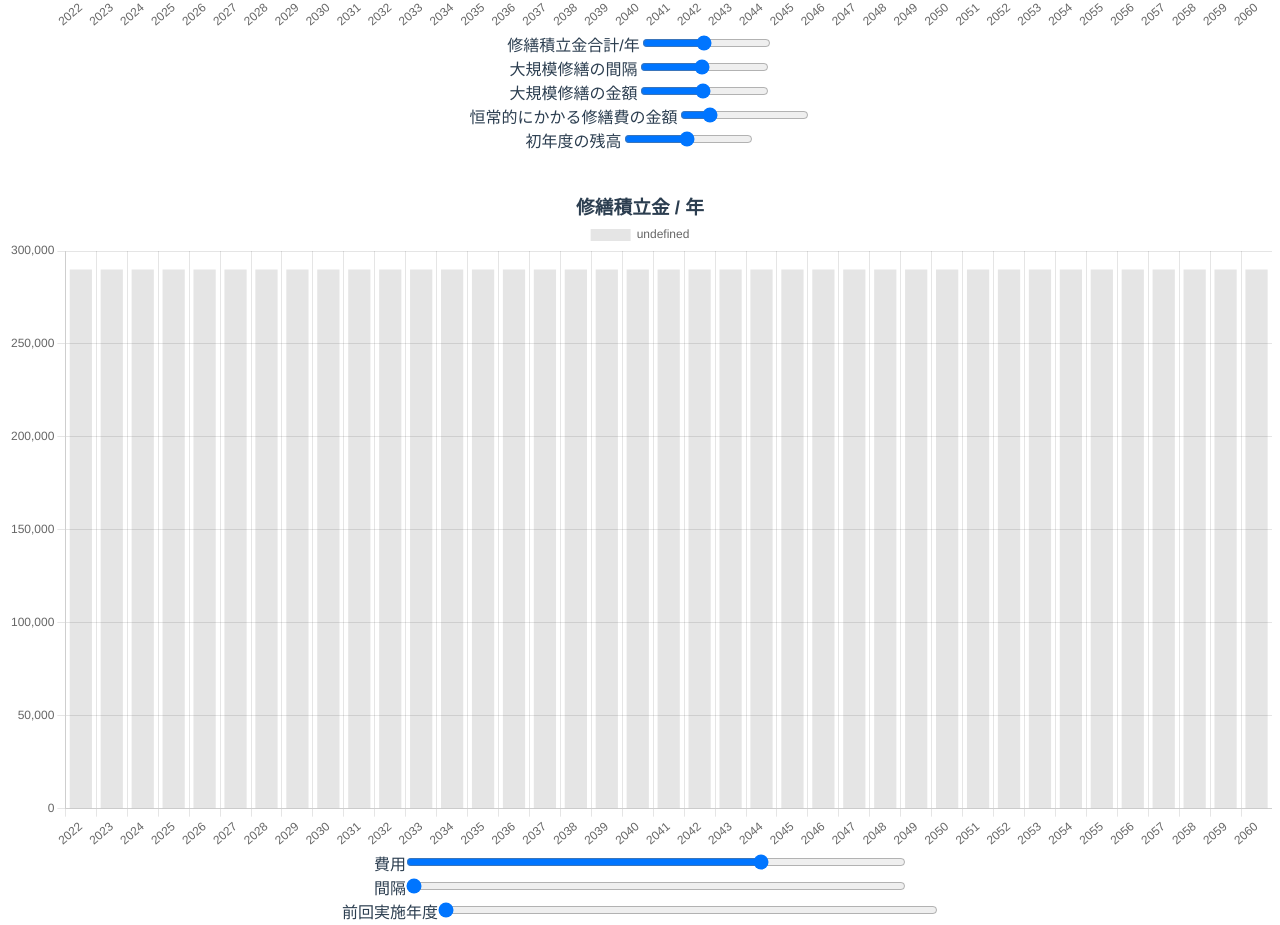
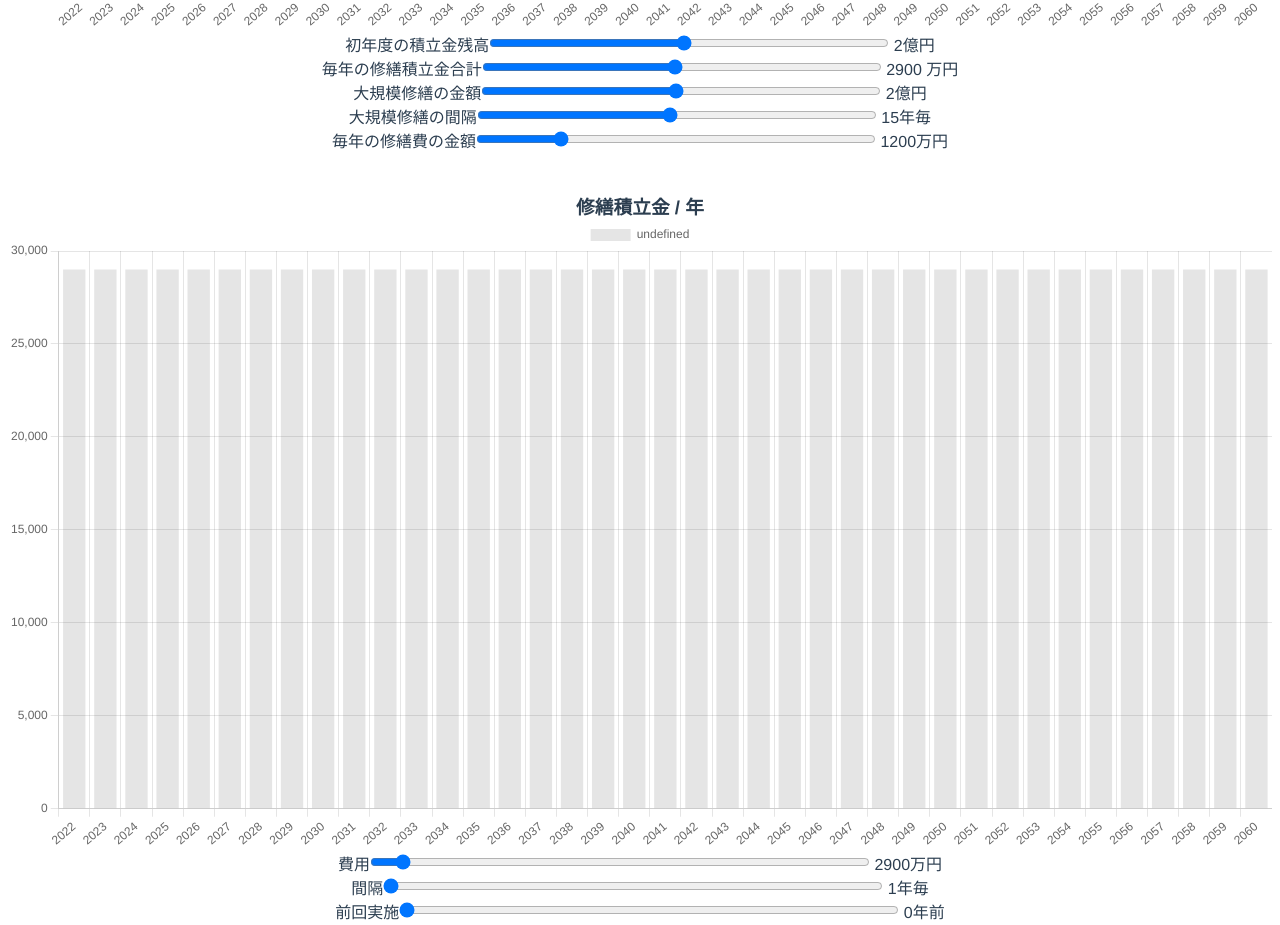
Before and after one commit to kesasaki/apartment-life-plan, a Vue app: page / in a window 1280 px wide. Shown: the part 727-1652 px from the top of the page. Built offline with nearby package versions, Linux system fonts and the light colour scheme.

Commit message:
設定値の出力、レウアウト変更

```diff
--- a/src/App.vue
+++ b/src/App.vue
@@ -1,8 +1,8 @@
 <template>
   <TotalPlan incomePriceDefault="29000" outgoIntervalDefault="15" outgoPrice1Default="200000" outgoPrice2Default="12000" firstValueDefault="200000" />
-  <ItemPlan itemName="修繕積立金 / 年" defaultPrice="290000" defaultInterval="1" defaultPrev="0" />
+  <ItemPlan itemName="修繕積立金 / 年" defaultPrice="29000" defaultInterval="1" defaultPrev="0" />
   <ItemPlan itemName="大規模修繕" defaultPrice="200000" defaultInterval="15" defaultPrev="0" />
-  <ItemPlan itemName="大規模修繕以外の積立金利用" defaultPrice="190000" defaultInterval="1" defaultPrev="0" />
+  <ItemPlan itemName="大規模修繕以外の積立金利用" defaultPrice="19000" defaultInterval="1" defaultPrev="0" />
   <!--
   <ItemPlan itemName="仮設工事"/>
   <ItemPlan itemName="屋上防水"/>
--- a/src/components/ItemPlan.vue
+++ b/src/components/ItemPlan.vue
@@ -5,14 +5,17 @@
     <div>
       <label for="volume">費用</label>
       <input type="range" min="10000" max="400000" step="10000" list="tickmarksPrice" v-model.number="price">
+      {{ price / 10 }}万円
     </div>
     <div>
       <label for="volume">間隔</label>
       <input type="range" min="1" max="30" step="1" list="tickmarksInterval" v-model.number="interval">
+      {{ interval }}年毎
     </div>
     <div>
-      <label for="volume">前回実施年度</label>
+      <label for="volume">前回実施</label>
       <input type="range" min="0" max="30" step="1" list="tickmarksPrev" v-model.number="prev">
+      {{ prev }}年前
     </div>
   </div>
 </template>
--- a/src/components/TotalPlan.vue
+++ b/src/components/TotalPlan.vue
@@ -3,24 +3,29 @@
     <h1>長期修繕計画 全体像</h1>
     <BarChart :chartData="getYearlyCosts" :chartOptions="dat2" />
     <div>
-      <label for="volume">修繕積立金合計/年</label>
+      <label for="volume">初年度の積立金残高</label>
+      <input type="range" min="10000" max="400000" step="10000"  list="firstValue" v-model.number="firstvalue">
+      {{ firstvalue / 100000 }}億円
+    </div>
+    <div>
+      <label for="volume">毎年の修繕積立金合計</label>
       <input type="range" min="0" max="60000" step="1000" list="tickmarksIncomePrice" v-model.number="incomeprice">
+      {{ incomeprice / 10}} 万円
+    </div>
+    <div>
+      <label for="volume">大規模修繕の金額</label>
+      <input type="range" min="10000" max="400000" step="10000" list="tickmarksOutgoPrice1" v-model.number="outgoprice1">
+      {{ outgoprice1 / 100000 }}億円
     </div>
     <div>
       <label for="volume">大規模修繕の間隔</label>
       <input type="range" min="1" max="30" step="1" list="tickmarksOutgoInterval" v-model.number="outgointerval">
+      {{ outgointerval }}年毎
     </div>
     <div>
-      <label for="volume">大規模修繕の金額</label>
-      <input type="range" min="10000" max="400000" step="10000" list="tickmarksOutgoPrice1" v-model.number="outgoprice1">
-    </div>
-    <div>
-      <label for="volume">恒常的にかかる修繕費の金額</label>
+      <label for="volume">毎年の修繕費の金額</label>
       <input type="range" min="10000" max="20000" step="1000"  list="tickmarksOutgoPrice2" v-model.number="outgoprice2">
-    </div>
-    <div>
-      <label for="volume">初年度の残高</label>
-      <input type="range" min="10000" max="400000" step="10000"  list="firstValue" v-model.number="firstvalue">
+      {{ outgoprice2 / 10 }}万円
     </div>
   </div>
 </template>
@@ -85,4 +90,8 @@ li {
 a {
   color: #42b983;
 }
+input[type="range"] {
+  width: 400px;
+  margin: 0;
+}
 </style>
```
